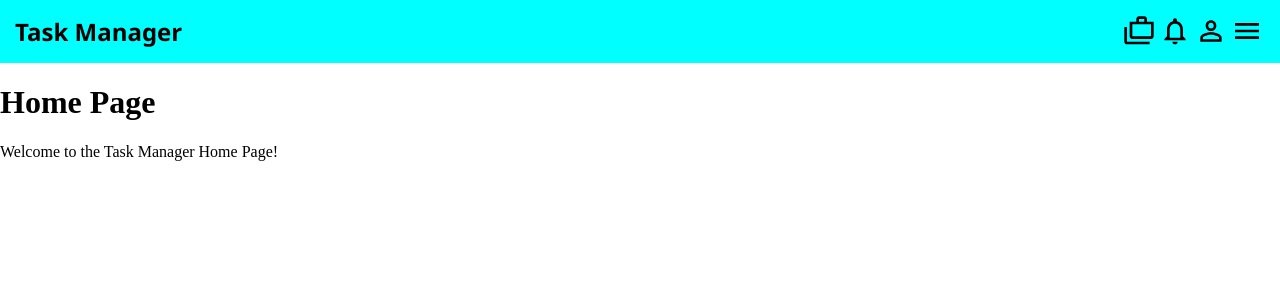
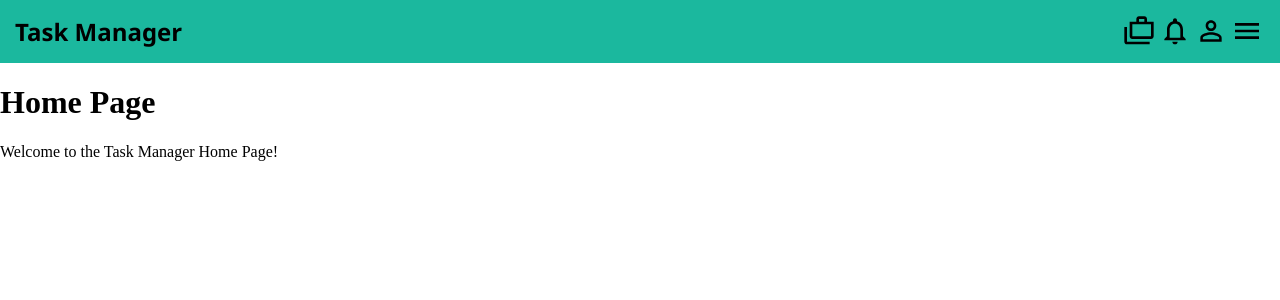
Before and after one commit to kosemeci/IU-Task-Management, a React (Vite) app in the folder taskMaster/: page / in a window 1280 px wide. Shown: the top 300 px of the page. Built offline with nearby package versions, Linux system fonts and the light colour scheme.

Commit message:
edited styles for table

```diff
--- a/taskMaster/src/component/Table.jsx
+++ b/taskMaster/src/component/Table.jsx
@@ -33,7 +33,9 @@ function Row(props) {
 
     return (
         <React.Fragment>
-            <TableRow sx={{ '& > *': { borderBottom: 'unset' } }}>
+            <TableRow sx={{ '& > *': { borderBottom: 'unset' } }}
+                style={{ cursor: 'pointer' }}
+            >
                 <TableCell style={{ padding: "2px", textAlign: 'center' }}>
                     <IconButton
                         aria-label="expand row"
@@ -132,8 +134,8 @@ const rows = [
 
 export default function CollapsibleTable() {
     return (
-        <TableContainer component={Paper}>
-            <Table aria-label="collapsible table">
+        <TableContainer component={Paper} >
+            <Table aria-label="collapsible table" sx={{ backgroundColor: '#fbf9f9' }} >
                 <TableHead>
                     <TableRow>
                         <TableCell />
--- a/taskMaster/src/css/header.css
+++ b/taskMaster/src/css/header.css
@@ -1,6 +1,6 @@
 .header {
     height: min-content;
-    background-color: aqua;
+    background-color: rgb(27, 184, 158);
     display: flex;
     justify-content: space-between;
 }
@@ -11,6 +11,7 @@
     font-family: 'Segoe UI', Tahoma, Geneva, Verdana, sans-serif;
     display: inline-block;
     font-size: x-large;
+    cursor: pointer;
 }
 
 .header-body {
@@ -26,4 +27,5 @@
 .header-icon {
     margin: 0 2px;
     font-size: 32px !important;
+    cursor: pointer;
 }
```
